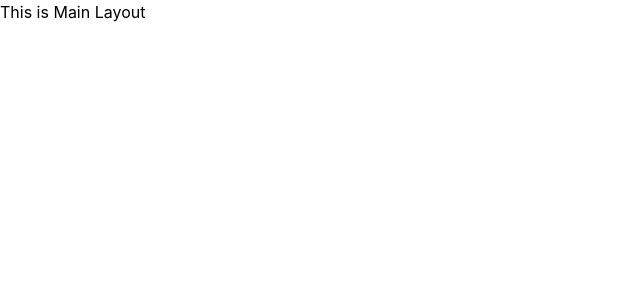
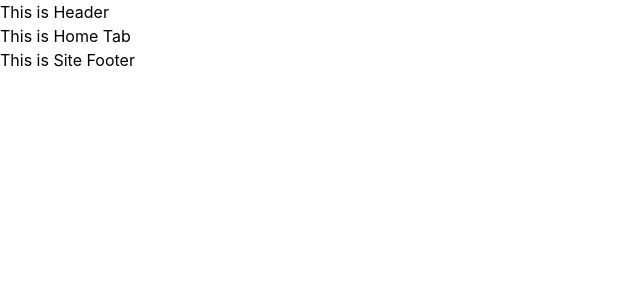
Before and after one commit to AbrarulRhythm/link-amro-client, a React (Vite) app: page / in a window 1280 px wide. Shown: the top 300 px of the page, without its empty margins (0-640 px from the left). Built offline with nearby package versions, Linux system fonts and the light colour scheme.

Commit message:
setup Home Laytout

```diff
--- a/src/layout/MainLayout.jsx
+++ b/src/layout/MainLayout.jsx
@@ -1,10 +1,24 @@
-import React from 'react';
+import { Outlet } from 'react-router';
 
 const MainLayout = () => {
     return (
-        <div>
-            <div>This is Main Layout</div>
+        // Mian Wrapper
+        <div className="main-wrapper">
+            {/* Header */}
+            <header>This is Header</header>
+            {/* Header End */}
+
+            {/* ==================== Mian ==================== */}
+            <main className="site-main">
+                <Outlet></Outlet>
+            </main>
+            {/* ==================== Mian End ==================== */}
+
+            {/* Footer */}
+            <footer>This is Site Footer</footer>
+            {/* Footer End */}
         </div>
+        // Mian Wrapper End
     );
 };
 
--- /dev/null
+++ b/src/pages/Home/Home/Home.jsx
@@ -0,0 +1,9 @@
+const Home = () => {
+    return (
+        <div>
+            <h1>This is Home Tab</h1>
+        </div>
+    );
+};
+
+export default Home;
--- a/src/routes/router.jsx
+++ b/src/routes/router.jsx
@@ -1,12 +1,18 @@
 import { createBrowserRouter } from 'react-router';
 import MainLayout from '../layout/MainLayout';
 import ErrorPage from '../pages/ErrorPage/ErrorPage';
+import Home from '../pages/Home/Home/Home';
 
 export const router = createBrowserRouter([
     {
         path: '/',
         Component: MainLayout,
         errorElement: <ErrorPage></ErrorPage>,
-        // children: [],
+        children: [
+            {
+                path: '/',
+                Component: Home,
+            },
+        ],
     },
 ]);
```
